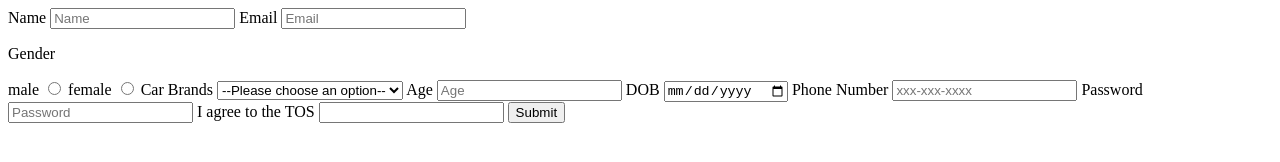
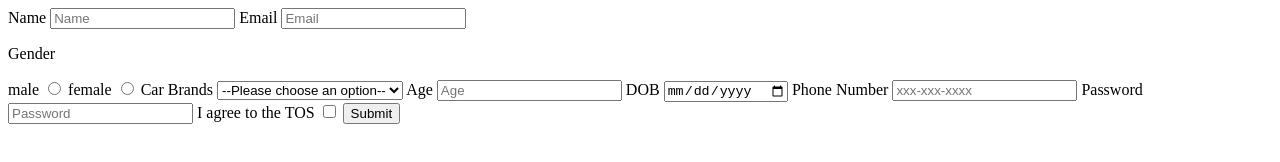
Before and after one commit to acciojob/signup-form-car-hemantgaikwad1, a website: page main.html in a window 1280 px wide. Drawn offline with Linux system fonts and the light colour scheme.

Commit message:
created a submission

```diff
--- a/main.html
+++ b/main.html
@@ -8,7 +8,7 @@
 
 <body>
 	<!-- the entire body must be written by student -->
-	<form action='post'>
+	<form method='post'>
 		<label for='name'>Name</label>
 		<input type='text' id='name' placeholder='Name' required>
 		<label for='email'>Email</label>
@@ -31,8 +31,8 @@
 		<label for='password'>Password</label>
 		<input type='password' id='password' placeholder='Password' required>
 		<label for='tos'>I agree to the TOS</label>
-		<input type='che'' id='tos'  required>
-		<input type='submit' id='submit' name='submit' value='Submit'>
+		<input type='checkbox' id='tos'  required>
+		<button type='submit' id='submit'>Submit</button>
 	</form>
     <script type="text/javascript" src="./script.js">
 </script>
```
